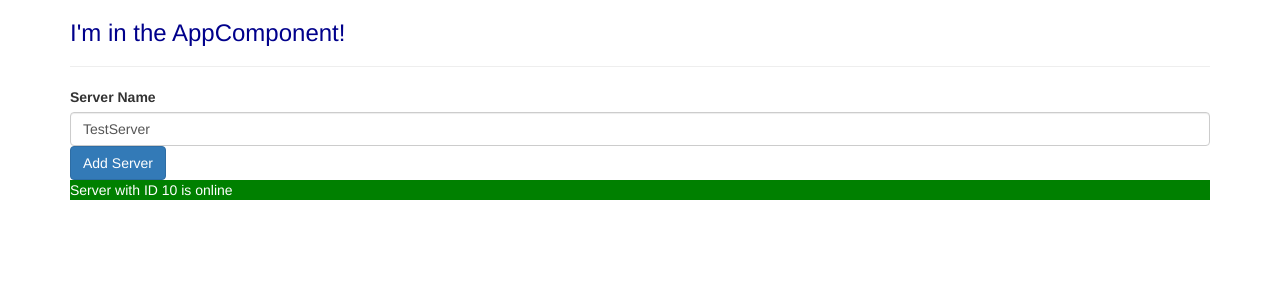
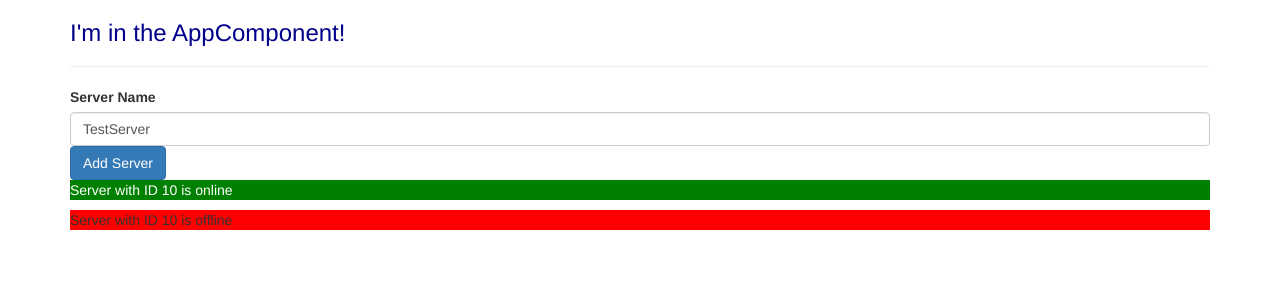
Before and after one commit to Tiney182/my-basic-app, an Angular app: page / in a window 1280 px wide. Shown: the top 300 px of the page. Built offline with nearby package versions, Linux system fonts and the light colour scheme.

Commit message:
Adding a for loop array of server

```diff
--- a/src/app/servers/servers.component.html
+++ b/src/app/servers/servers.component.html
@@ -14,4 +14,4 @@
 <!-- <p [innerText]= "allowNewServer"> </p> -->
 <!-- <p>{{serverCreationStatus}}</p> -->
 <p *ngIf="serverCreated">Server was created, server name is {{serverName}}</p>
-<app-server></app-server>
+<app-server *ngFor="let server of servers"></app-server>
--- a/src/app/servers/servers.component.ts
+++ b/src/app/servers/servers.component.ts
@@ -11,6 +11,7 @@
   serverCreationStatus = 'No server was created!';
   serverName = 'TestServer';
   serverCreated = false;
+  servers = ['Testserver', 'Testserver 2'];
 
   constructor() {
     setTimeout(() => {
@@ -23,6 +24,7 @@
 
   onCreateSever() {
     this.serverCreationStatus  ='Server was created!';
+    this.servers.push(this.serverName);
     this.serverCreated = true;
   }
 
```
